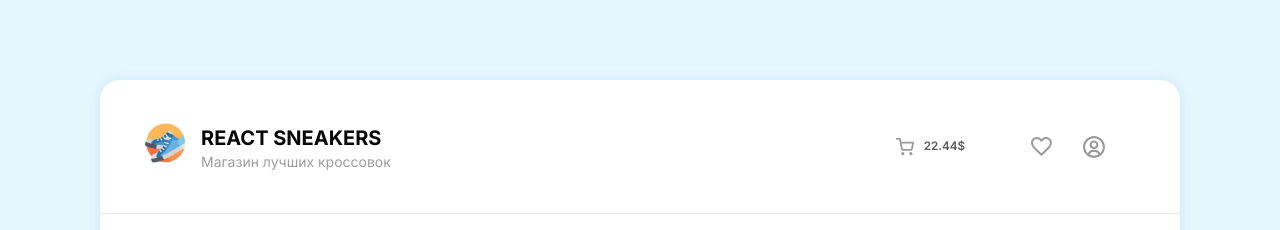
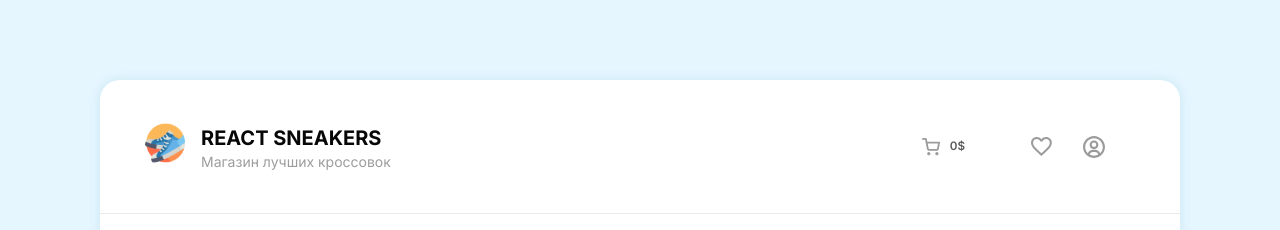
Before and after one commit to Ko2doo/react-sneakers, a React (Create React App) app: page / in a window 1280 px wide. Shown: the top 230 px of the page. Built offline with nearby package versions, Linux system fonts and the light colour scheme; no server answers.

Commit message:
UPD => 13.01.23 -> вызов нашего кастомного хука useCart

```diff
--- a/src/components/Drawer/Drawer.jsx
+++ b/src/components/Drawer/Drawer.jsx
@@ -5,9 +5,9 @@
 
 import React from 'react';
 import axios from 'axios';
+import { useCart } from '../../hooks/useCart';
 
 import CartItem from '../CartItem/CartItem';
-import { AppContext } from '../../App';
 import Info from '../Info/Info';
 
 import style from './Drawer.module.scss';
@@ -18,7 +18,8 @@ import style from './Drawer.module.scss';
  */
 function Drawer({ onClose, onRemove, items = [] }) {
   //hook
-  const { cartItems, setCartItems } = React.useContext(AppContext);
+  const { cartItems, setCartItems, totalPrice } = useCart();
+
   const [orderId, setOrderId] = React.useState(null);
   const [isOrderComplete, setIsOrderComplete] = React.useState(false);
   const [isLoading, setIsLoading] = React.useState(false);
@@ -76,12 +77,12 @@ function Drawer({ onClose, onRemove, items = [] }) {
               <ul className={style.summary_list}>
                 <li className={style.summary_list_item}>
                   <span className={style.total_price}>
-                    Итого: <div className={style.dashed}></div> <b>35.99$</b>
+                    Итого: <div className={style.dashed}></div> <b>{totalPrice}$</b>
                   </span>
                 </li>
                 <li className={style.summary_list_item}>
                   <span className={style.from_nds}>
-                    Налог 5%: <div className={style.dashed}></div> <b>1.5$</b>
+                    Налог 5%: <div className={style.dashed}></div> <b>{(totalPrice / 100) * 5}$</b>
                   </span>
                 </li>
               </ul>
--- a/src/components/Header/Header.jsx
+++ b/src/components/Header/Header.jsx
@@ -4,9 +4,13 @@
 
 import React from 'react';
 import { Link } from 'react-router-dom';
+import { useCart } from '../../hooks/useCart';
+
 import style from './Header.module.scss';
 
 function Header(props) {
+  const { totalPrice } = useCart();
+
   return (
     <header className={style.header}>
       <div className={style.link_element}>
@@ -25,7 +29,7 @@ function Header(props) {
           <li className={style.userbar_item}>
             <button onClick={props.onClickCart} className={style.btn_drawer}>
               <img src="/img/icons/ic-card.svg" alt="cart" className={style.ic_card} />
-              <span>22.44$</span>
+              <span>{totalPrice}$</span>
             </button>
           </li>
           <li className={style.userbar_item}>
```
